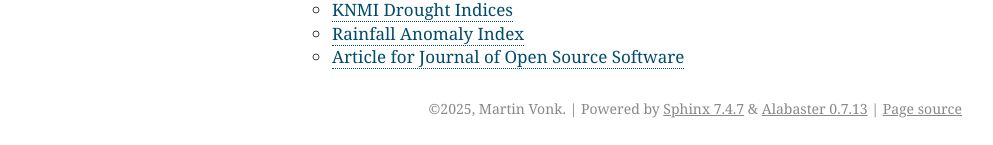
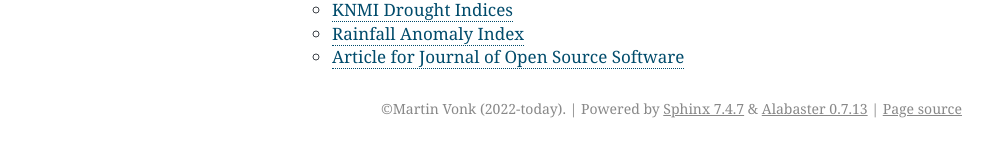
Before and after one commit to martinvonk/SPEI, a Sphinx documentation site: the page built from docs/index.md, in a window 1280 px wide. Shown: the part 930-1075 px from the top of the page, without its empty margins (148-1141 px from the left). Built offline with Sphinx 7.4.7, drawn with Linux system fonts in a browser that asks for light colours; pages that are not in the unit, such as notebooks, are missing from menus.

Commit message:
fix years in conf.py

```diff
--- a/docs/conf.py
+++ b/docs/conf.py
@@ -9,7 +9,7 @@
 from spei import __version__
 
 project = "SPEI"
-copyright = "2025, Martin Vonk"
+copyright = "Martin Vonk (2022-today)"
 author = "Martin Vonk"
 release = __version__
 
```
